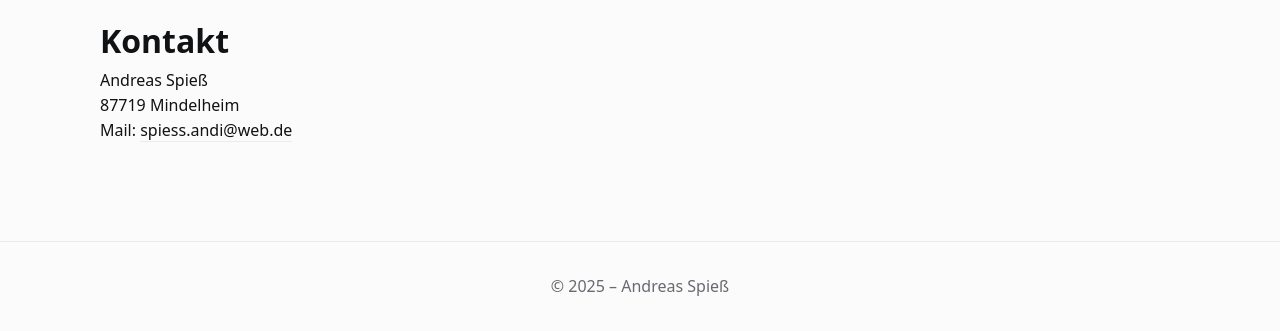
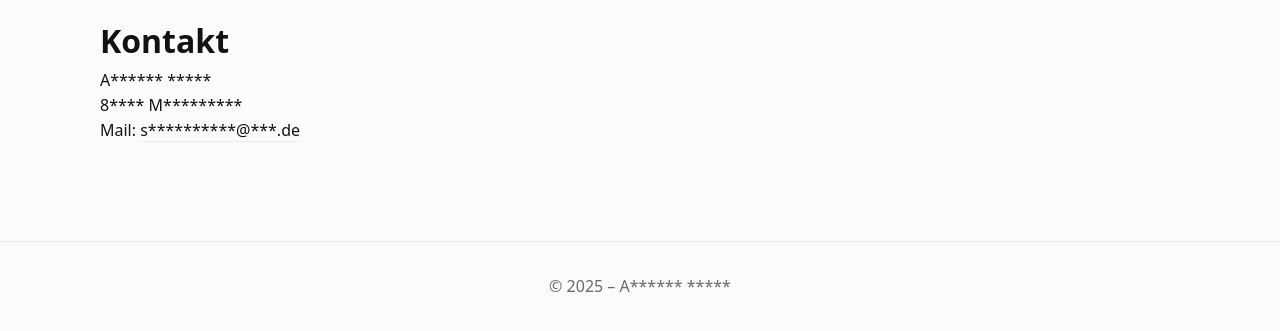
Before and after one commit to andreasspiess/portfolio, a plain HTML site: page index.html in a window 1280 px wide. Shown: the part 2679-3010 px from the top of the page. Drawn offline with Linux system fonts and the light colour scheme.

Commit message:
personalität unkenntlich

```diff
--- a/index.html
+++ b/index.html
@@ -212,9 +212,9 @@
     <section id="contact" class="section reveal">
       <div class="container contact">
         <h2 class="section-title">Kontakt</h2>
-        <p>Andreas Spieß</p>
-        <p>87719 Mindelheim</p>
-        <p>Mail: <a href="mailto:spiess.andi@web.de">spiess.andi@web.de</a></p>
+        <p>A****** *****</p>
+        <p>8**** M*********</p>
+        <p>Mail: <a href="mailto:spiess.andi@web.de">s**********@***.de</a></p>
       </div>
     </section>
 
@@ -223,7 +223,7 @@
   <!-- FOOTER -->
   <footer>
     <div class="container">
-      <p>© 2025 – Andreas Spieß</p>
+      <p>© 2025 – A****** *****</p>
     </div>
   </footer>
 
```
